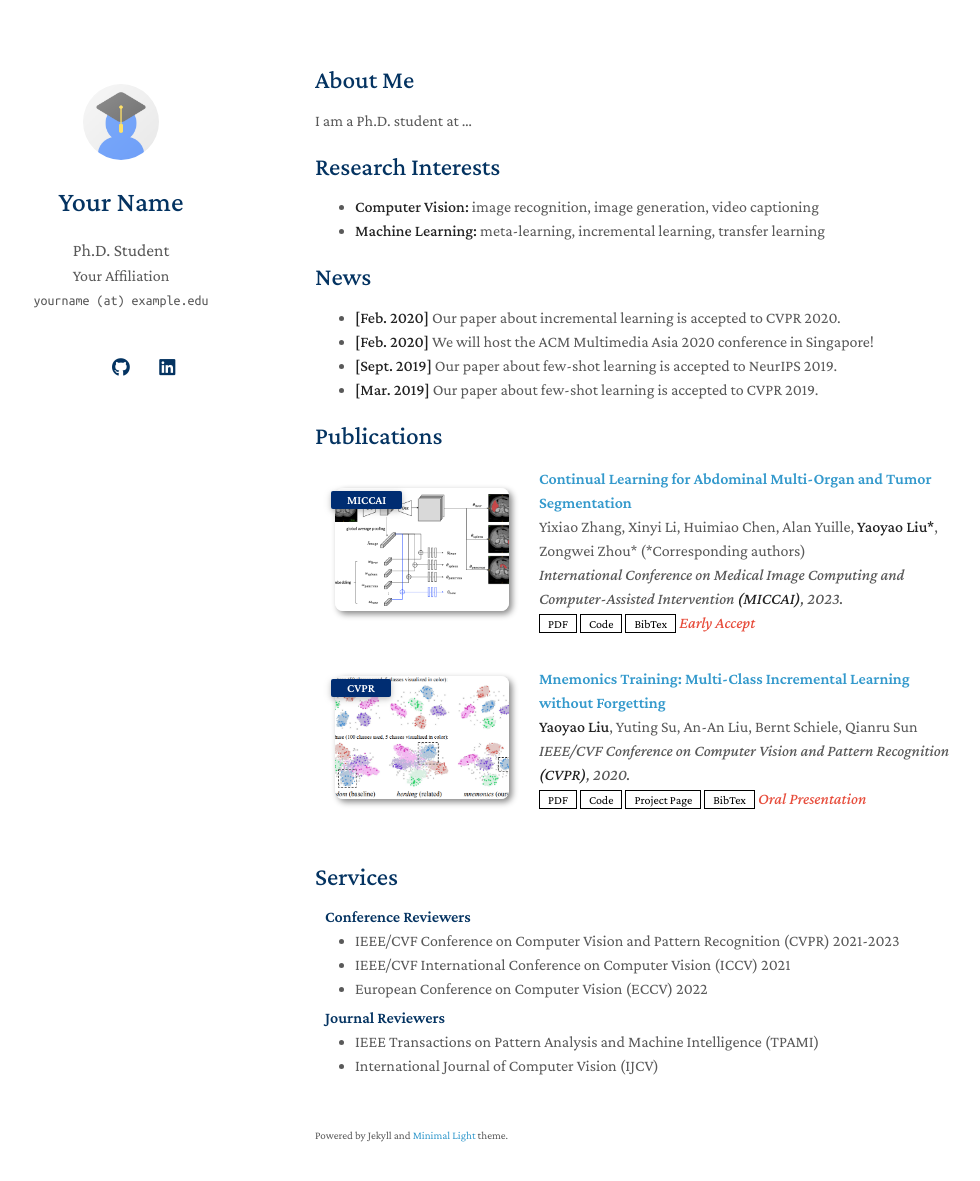
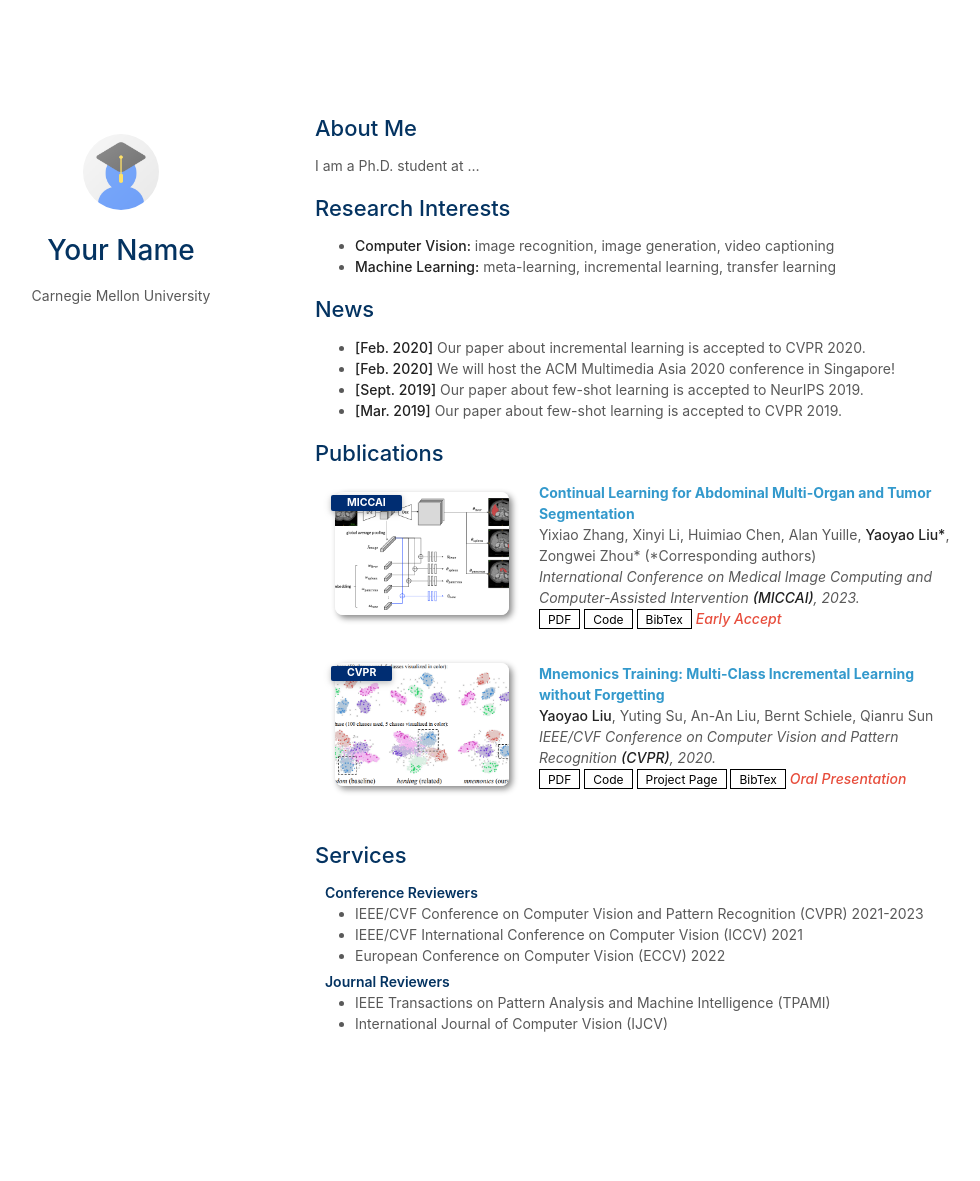
Before and after one commit to Jonghwap/Jonghwap.github.io, a Jekyll site: the page built from index.md, in a window 1280 px wide and 1216 px high. Shown: the top 1181 px of the window, without its empty margins (155-1135 px from the left). Built offline with Jekyll 4.4.1, drawn with Linux system fonts in a browser that asks for light colours; a style sheet for code colours, icons or effects is not loaded; our own code applies the rules of GitHub Pages for plain Markdown files.

Commit message:
Update _config.yml

```diff
--- a/_config.yml
+++ b/_config.yml
@@ -1,22 +1,15 @@
 # Basic Information
 title: Your Name
-position: Ph.D. Student
-affiliation: Your Affiliation
-email: yourname (at) example.edu
+# position: Ph.D. Student
+affiliation: Carnegie Mellon University
+# email: yourname (at) example.edu
 
 # Search Engine Optimization (SEO)
 # The following information is used to improve the website traffic from search engines, e.g., Google.
 keywords: minimal light
 description: The Minimal Light is a simple and elegant jekyll theme for academic personal homepage.
-canonical: https://minimal-light-theme.yliu.me/
+canonical: https://Jonghwap.github.io/
 
-# Links
-# If you don't need one of them, you may delete the corresponding line.
-google_scholar: https://scholar.google.com/
-cv_link: assets/files/curriculum_vitae.pdf
-github_link: https://github.com/
-linkedin: https://www.linkedin.com/
-twitter: https://twitter.com/
 
 # Images (e.g., your profile picture and your website's favicon)
 # "favicon" and "favicon_dark" are used for the light and dark modes, respectively.
@@ -26,7 +19,7 @@ favicon_dark: ./assets/img/favicon-dark.png
 
 # Footnote
 # You may use the option to disable the footnote, "Powered by Jekyll and Minimal Light theme."
-enable_footnote: true
+enable_footnote: False
 
 # Auto Dark Mode
 # You may use the option to disable the automatic dark theme
@@ -34,15 +27,15 @@ auto_dark_mode: true
 
 # Font
 # You can use this option to choose between Serif or Sans Serif fonts.
-font: "Serif" # or "Sans Serif"
+font: "Sans Serif" # or "Serif"
 
 # Google Analytics ID
 # Please remove this if you don't use Google Analytics
-google_analytics: UA-111540567-4
+# google_analytics: UA-111540567-4
 
 # Use this project as a remote theme for GitHub Pages
 # See the guide here: https://docs.github.com/en/pages/setting-up-a-github-pages-site-with-jekyll/adding-a-theme-to-your-github-pages-site-using-jekyll
-remote_theme: yaoyao-liu/minimal-light
+# remote_theme: yaoyao-liu/minimal-light
 
 # The following files will be removed from the generated website.
 exclude:
```
